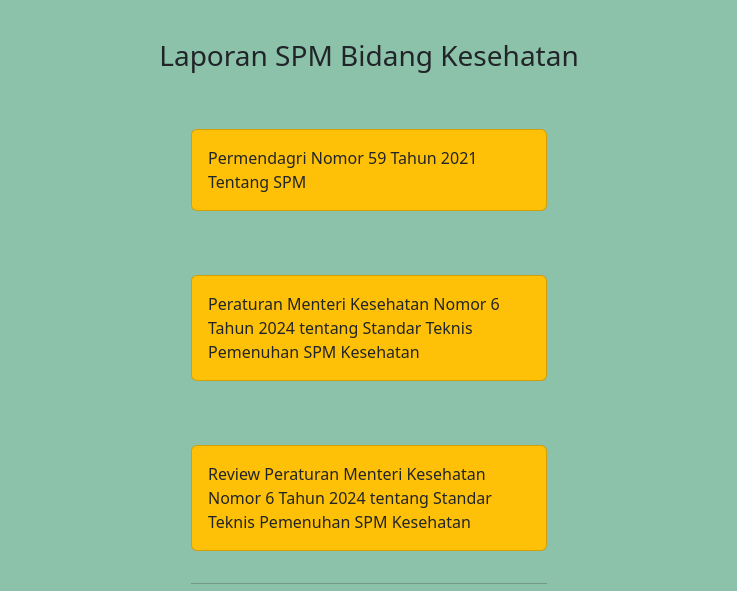
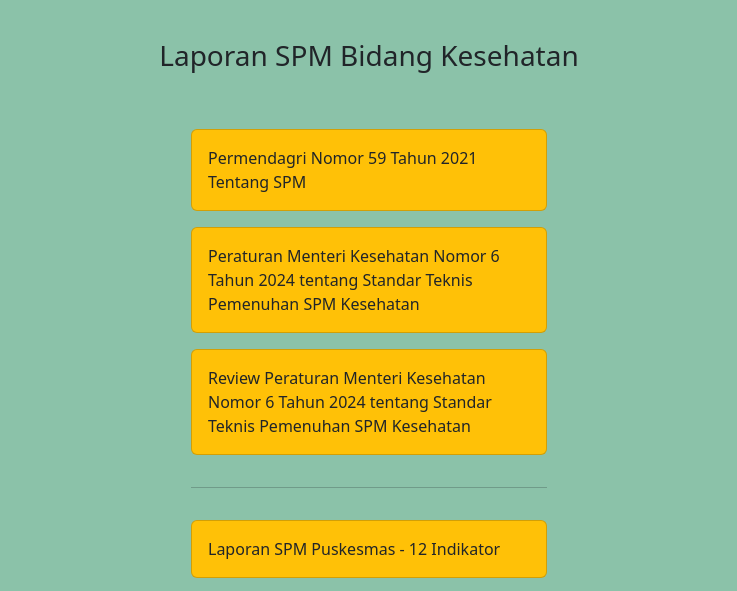
Before and after one commit to spmdinkesbatolakab/spmdinkesbatolakab.github.io, a plain HTML site: page index.html in a window 1280 px wide. Shown: the part 205-796 px from the top of the page, without its empty margins (271-1008 px from the left). Drawn offline with nearby package versions, Linux system fonts and the light colour scheme.

Commit message:
Update index.html
padding

```diff
--- a/index.html
+++ b/index.html
@@ -48,7 +48,7 @@
             </div>
         </div>
 
-      <div class="row pb-3 pt-5 d-flex justify-content-around">
+      <div class="row pb-3  d-flex justify-content-around">
             <div class="col-lg-4 col-sm-12">
                 <div class="card bg-warning" onclick="window.open('https://drive.google.com/open?id=10KSyvSjrdKJ_qexmw0cvN0gIEFhPJoVb&usp=drive_fs')">
                     <div class="card-body">
@@ -58,7 +58,7 @@
             </div>
         </div>
 
-      <div class="row pb-3 pt-5 d-flex justify-content-around">
+      <div class="row pb-3  d-flex justify-content-around">
             <div class="col-lg-4 col-sm-12">
                 <div class="card bg-warning" onclick="window.open('https://drive.google.com/open?id=10MD51C7CX4h22zzuMIE-avWkb7lVIHVw&usp=drive_fs')">
                     <div class="card-body">
```
